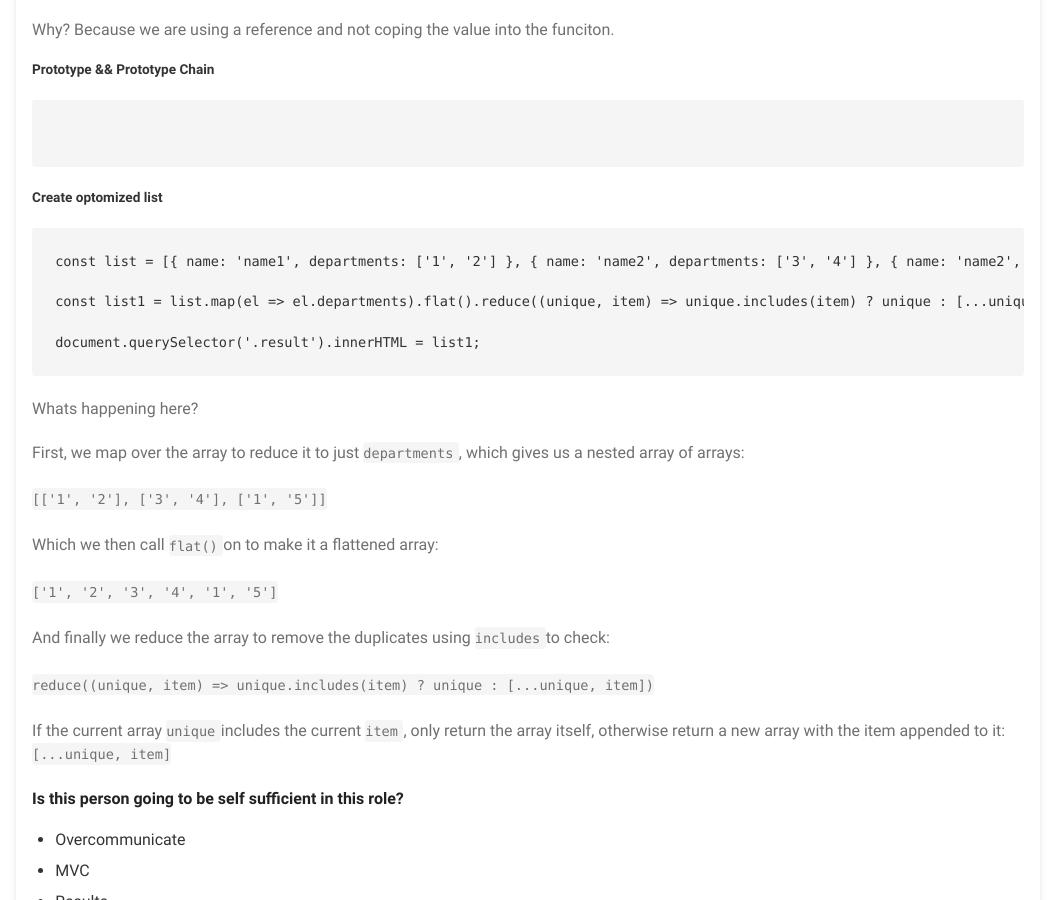
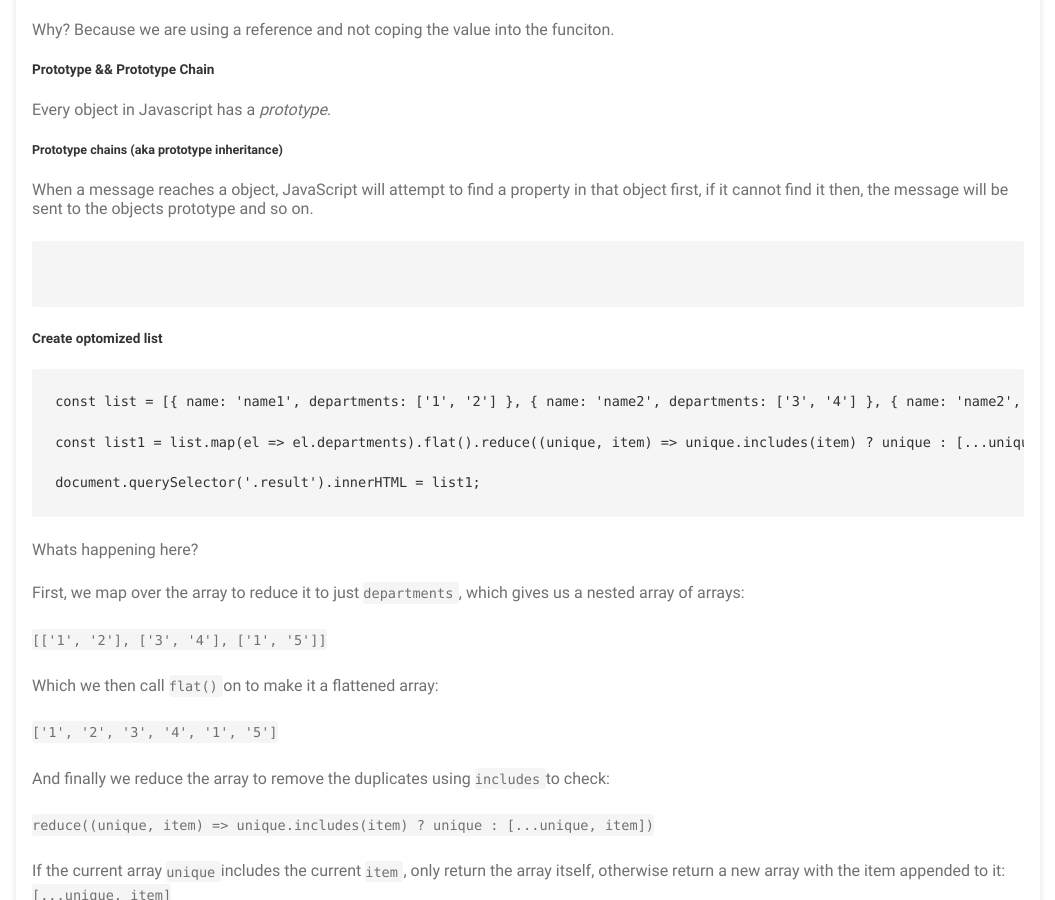
Before and after one commit to Oregand/doregan.com, a Gatsby site: page /blog/gitlab-star-interview in a window 1280 px wide. Shown: the part 9310-10210 px from the top of the page, without its empty margins (112-1167 px from the left). Built offline with nearby package versions, Linux system fonts and the light colour scheme; Gatsby itself is replaced by a stand-in of ours; some packages are replaced by stand-ins of ours; code samples lack their colours.

Commit message:
feat(blog): blog post

````diff
--- a/content/blog/gitlab-star-interview/index.md
+++ b/content/blog/gitlab-star-interview/index.md
@@ -387,6 +387,12 @@ console.log(number) // 11
 Why? Because we are using a reference and not coping the value into the funciton.
 
 ##### Prototype && Prototype Chain
+
+Every object in Javascript has a *prototype*.
+
+###### Prototype chains (aka prototype inheritance)
+
+When a message reaches a object, JavaScript will attempt to find a property in that object first, if it cannot find it then, the message will be sent to the objects prototype and so on.
 
 ```
 
````
